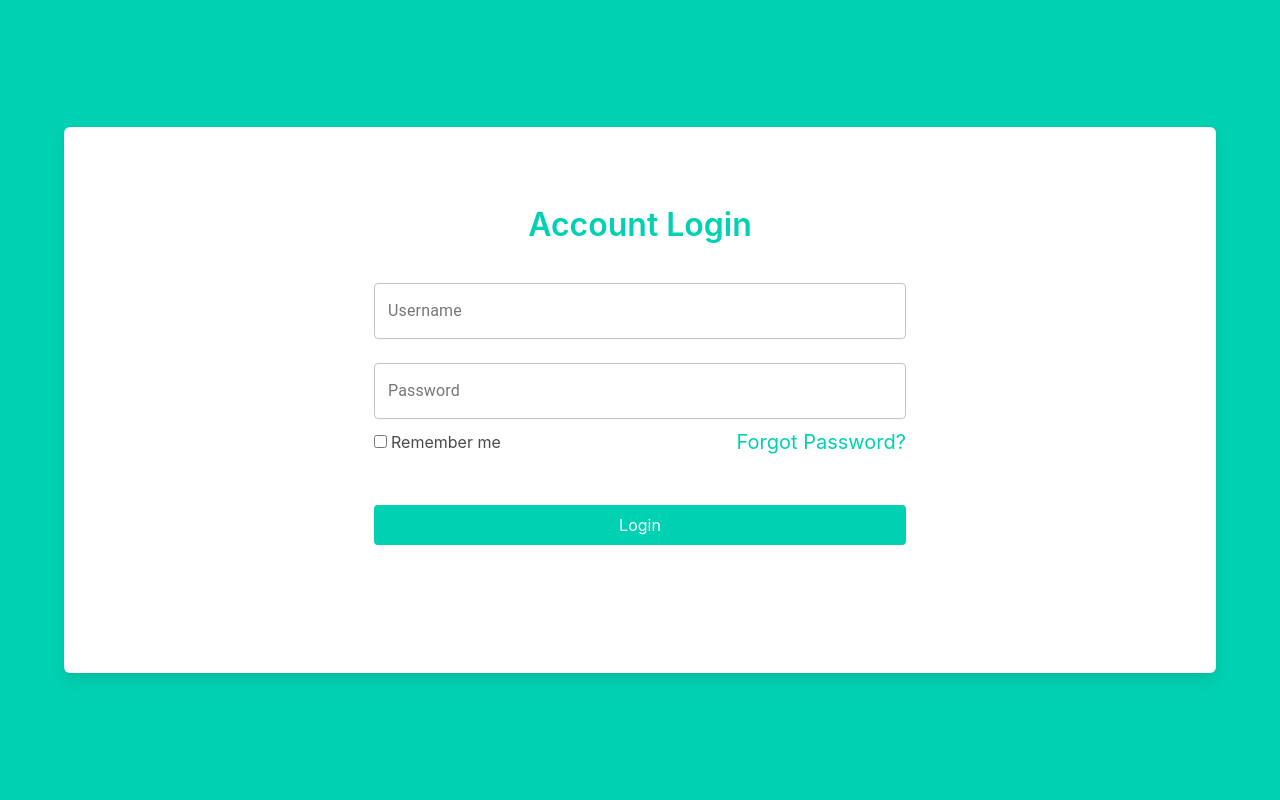
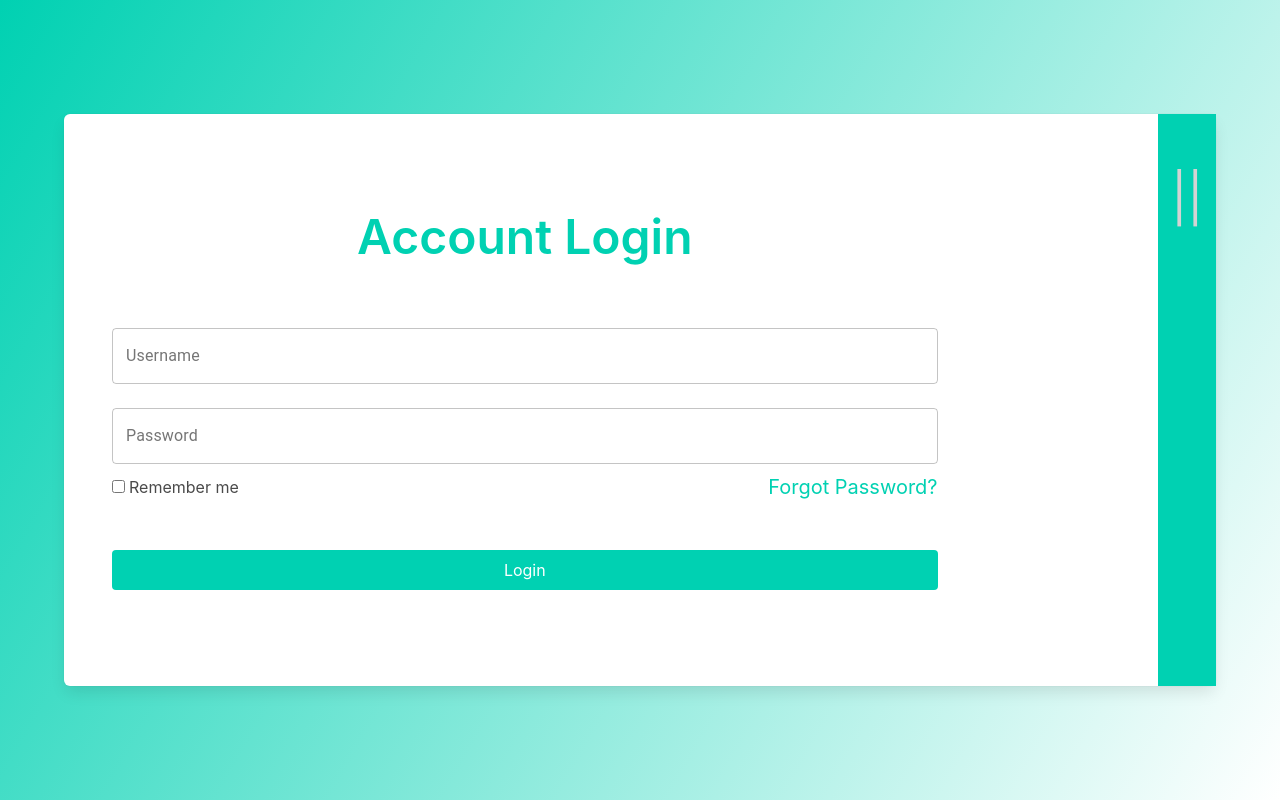
Before and after one commit to andrewjkim745/ToDoList, a React (Create React App) app in the folder client/: page /login in a window 1280 px wide. Built offline with nearby package versions, Linux system fonts and the light colour scheme.

Commit message:
finished login box styled, check back and refactor code later

```diff
--- a/client/src/App.css
+++ b/client/src/App.css
@@ -1,38 +1,30 @@
-.App {
-  text-align: center;
+.gradient {
+  background:linear-gradient(120deg, #00d1b2, #FFFFFF);
 }
 
-.App-logo {
-  height: 40vmin;
-  pointer-events: none;
+.boxshadow {
+  background-color: #fff;
+  border-radius: 6px;
+  box-shadow: 0 0.5em 1em -0.125em rgba(10,10,10,.1), 0 0 0 1px rgba(10,10,10,.02)
 }
 
-@media (prefers-reduced-motion: no-preference) {
-  .App-logo {
-    animation: App-logo-spin infinite 20s linear;
-  }
+.tenW {
+  width: 5%;
 }
 
-.App-header {
-  background-color: #282c34;
-  min-height: 100vh;
-  display: flex;
-  flex-direction: column;
-  align-items: center;
-  justify-content: center;
-  font-size: calc(10px + 2vmin);
-  color: white;
+.ninetyW {
+  width: 80%;
 }
 
-.App-link {
-  color: #61dafb;
+
+.pad6 {
+  padding: 3rem;
 }
 
-@keyframes App-logo-spin {
-  from {
-    transform: rotate(0deg);
+@media screen and (min-width: 320px) and (max-width:768px) {
+  .pad6 {
+      padding: 1rem;
   }
-  to {
-    transform: rotate(360deg);
-  }
+
+
 }
--- a/client/src/App.js
+++ b/client/src/App.js
@@ -1,7 +1,7 @@
 import React from "react";
 import ThemeContextProvider from './components/contexts/ThemeContext'
 import { Routes } from './components/routes/index'
-
+import './App.css'
 function App() {
 
   return (
--- a/client/src/components/screens/Login.js
+++ b/client/src/components/screens/Login.js
@@ -24,17 +24,43 @@ export default function Login() {
         setEmail(e.target.value)
     }
 
+
+    const renderModal = () => {
+        return (
+            <div class="modal">
+  <div class="modal-background"></div>
+  <div class="modal-card">
+    <header class="modal-card-head">
+      <p class="modal-card-title">Modal title</p>
+      <button class="delete" aria-label="close"></button>
+    </header>
+    <section class="modal-card-body">
+      <p>hi</p>
+    </section>
+    <footer class="modal-card-foot">
+      <button class="button is-success">Save changes</button>
+      <button class="button">Cancel</button>
+    </footer>
+  </div>
+</div>
+        )
+    }
+
+
+
+
     return (
-        <div class='hero is-fullheight is-primary'>
+        <div class='hero is-fullheight gradient'>
             <div class='hero-body'>
-                <div class='container is-large has-text-centered'>
-                    <div class='box is-flex is-justify-content-center'>
-                        <div class='column is-half my-6'>
-                            <div class='is-flex is-flex-direction-column'>
+                <div class='container boxshadow has-background-white is-large has-text-centered'>
+                        {/* <div class='column'> */}
+                            <div class='is-flex is-justify-content-space-between'>
+                            <div class='pad6 ninetyW is-flex is-flex-direction-column'>
                                 <Title
                                     title='Account Login'
                                     color='primary'
-                                    transformation='my-6'
+                                    size='1 is-size-5-mobile'
+                                    className='my-6'
                                 />
                                 <TextField
                                     id='outlined-basic'
@@ -55,15 +81,18 @@ export default function Login() {
                                 />
                                 <div class='is-flex is-justify-content-space-between is-align-items-center'>
                                     <label class="checkbox">
-                                        <input class='mr-1'type="checkbox"/>
+                                        <input class='mr-1 is-size-5'type="checkbox"/>
                                         Remember me
                                     </label>
-                                    <p class='has-text-primary is-size-5'>Forgot Password?</p>
+                                    <a class='has-text-primary is-size-5 is-size-6-mobile'>Forgot Password?</a>
                                 </div>
                                 <button class='button is-primary my-6'>Login</button>
+                                </div>
+                            <div class='has-background-primary tenW'>
+                                <p style={{ color: 'lightgrey'}} class='mt-6 is-size-1 is-size-5-mobile'>||</p>
                             </div>
-                        </div>
-                    </div>
+                            </div>
+                    {/* </div> */}
                 </div>
             </div>
         </div>
```
Also changed, not shown: client/src/components/Shared/modal.js (added), 1 other file (tests, documents, lock files or other folders).
